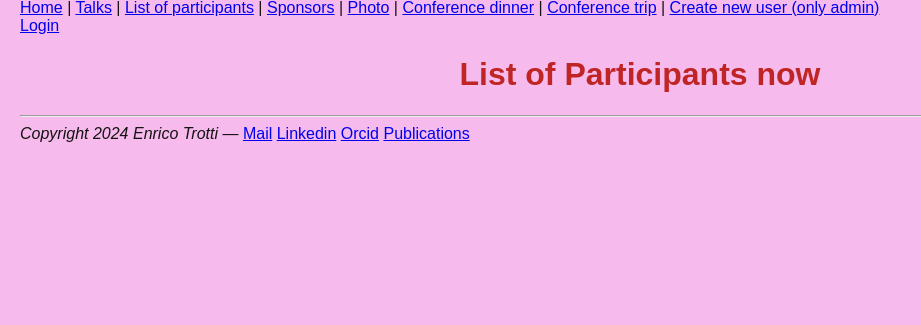
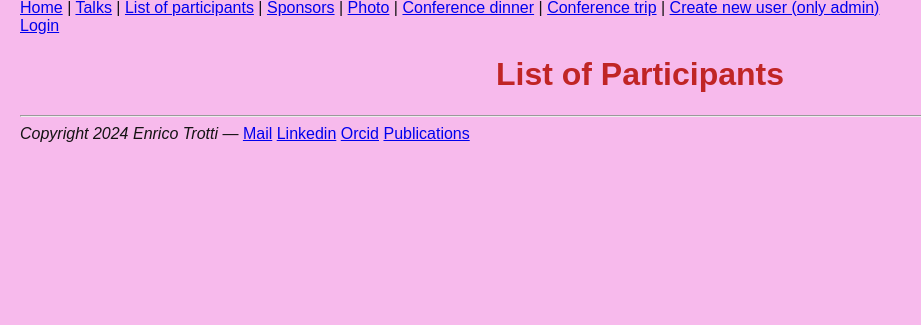
Before and after one commit to enricotrotti/Flask_project, a Flask app: page /listofparticipants in a window 1280 px wide. Shown: the part 475-800 px from the top of the page, without its empty margins (0-921 px from the left). Run offline with Flask 3, Linux system fonts and the light colour scheme.

Commit message:
change of title

```diff
--- a/Progetto_flask/app/templates/listofparticipants.html
+++ b/Progetto_flask/app/templates/listofparticipants.html
@@ -1,6 +1,6 @@
 {% extends 'base.html' %}
     {% block maincontent %}
-        <h1>List of Participants now</h1>
+        <h1>List of Participants</h1>
 
         <ol>
     {% for person in person %}
```
